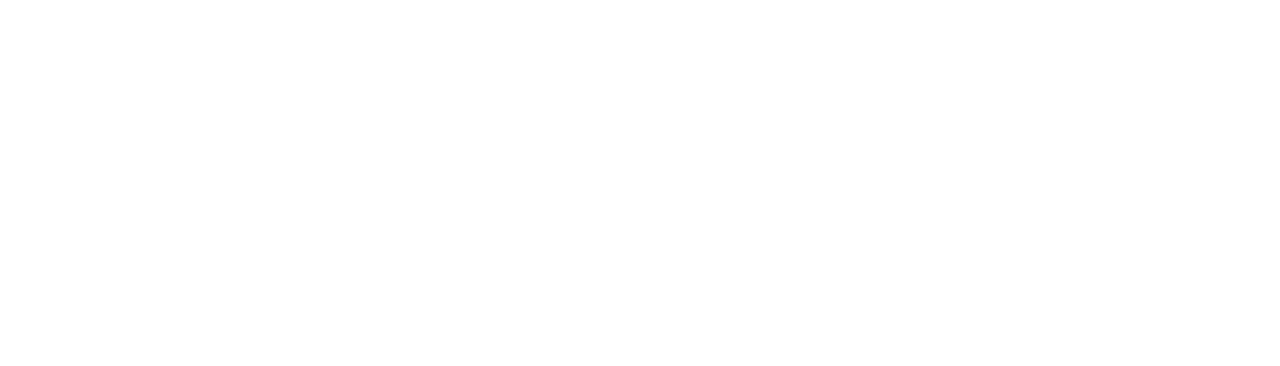
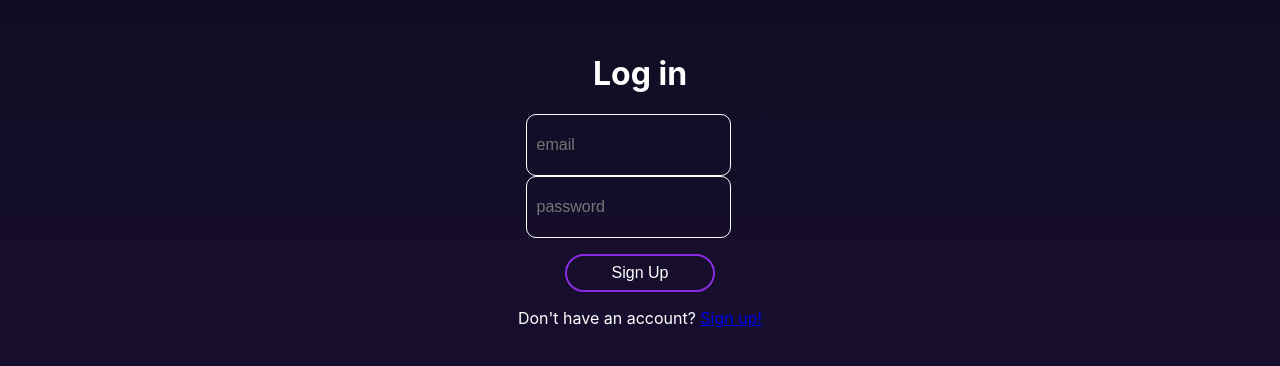
Before and after one commit to manilita/morpheusai, a React (Create React App) app: page /login in a window 1280 px wide. Before the commit this address had no page. Shown: the part 212-578 px from the top of the page. Built offline with nearby package versions, Linux system fonts and the light colour scheme.

Commit message:
merged pages complete

```diff
--- a/src/App.js
+++ b/src/App.js
@@ -4,6 +4,8 @@ import LandingPage from "./pages/LandingPage"; //landing page
 import JournalPage from "./pages/JournalPage"; // journal page
 import DreamDiary from "./pages/DreamDiary"; // Diary page
 import Settings from "./pages/Settings"; // Import Settings Page
+import LoginPage from "./pages/LoginPage";
+import SignupPage from "./pages/SignupPage";
 
 
 function App() {
@@ -14,6 +16,8 @@ function App() {
         <Route path="/journal" element={<JournalPage />} />
         <Route path="/dream-diary" element={<DreamDiary/>} />
         <Route path="/settings" element={<Settings/>} />
+        <Route path="/login" element={<LoginPage/>} />
+        <Route path="/Signup" element={<SignupPage/>}/>
       </Routes>
     </Router>
   );
--- a/src/pages/JournalPage.js
+++ b/src/pages/JournalPage.js
@@ -5,7 +5,7 @@ import "../styles/JournalPage.css";
 
 const JournalPage = () => {
   const [userText, setUserText] = useState("");
-  const [aiResponse, setAiResponse] = useState("");
+  const [aiResponse] = useState("");
 
   const handleSubmit = async () => {
     if (!userText.trim()) return;
--- a/src/pages/LandingPage.js
+++ b/src/pages/LandingPage.js
@@ -52,7 +52,7 @@ const LandingPage = () => {
       <h1 className="landing-title">Welcome to</h1>
       <h2 className="landing-subtitle">MORPHEUS</h2>
       <p className="landing-paragraph">Your AI dream journal</p>
-      <button className="landing-button" onClick={() => navigate("/LoginPage")}>
+      <button className="landing-button" onClick={() => navigate("/Login")}>
         Start Journaling
       </button>
     </div>
--- a/src/pages/LoginPage.js
+++ b/src/pages/LoginPage.js
@@ -11,7 +11,7 @@ const LoginPage = () => {
                 <input type="password" className="login-password" placeholder="password"/>
             </form>
             <button className="login-button" onClick={() => navigate("/journal")}>Sign Up</button>
-            <p className="signup-text">Don't have an account? <Link to="/SignupPage" className="Signup-Link">Sign up!</Link></p>
+            <p className="signup-text">Don't have an account? <Link to="/Signup" className="Signup-Link">Sign up!</Link></p>
         </div>
     );
 };
--- a/src/pages/SignupPage.js
+++ b/src/pages/SignupPage.js
@@ -12,7 +12,7 @@ const SignupPage = () => {
                 <input type="password" className="password-confirm" placeholder="confirm password"/>
             </form>
             <button className="signup-button" onClick={() => navigate("/journal")}>Sign Up</button>
-            <p className="signin-text">Already have an account? <Link to="/LoginPage" className="Signin-Link">Sign in!</Link></p>
+            <p className="signin-text">Already have an account? <Link to="/Login" className="Signin-Link">Sign in!</Link></p>
         </div>
     );
 };
```
